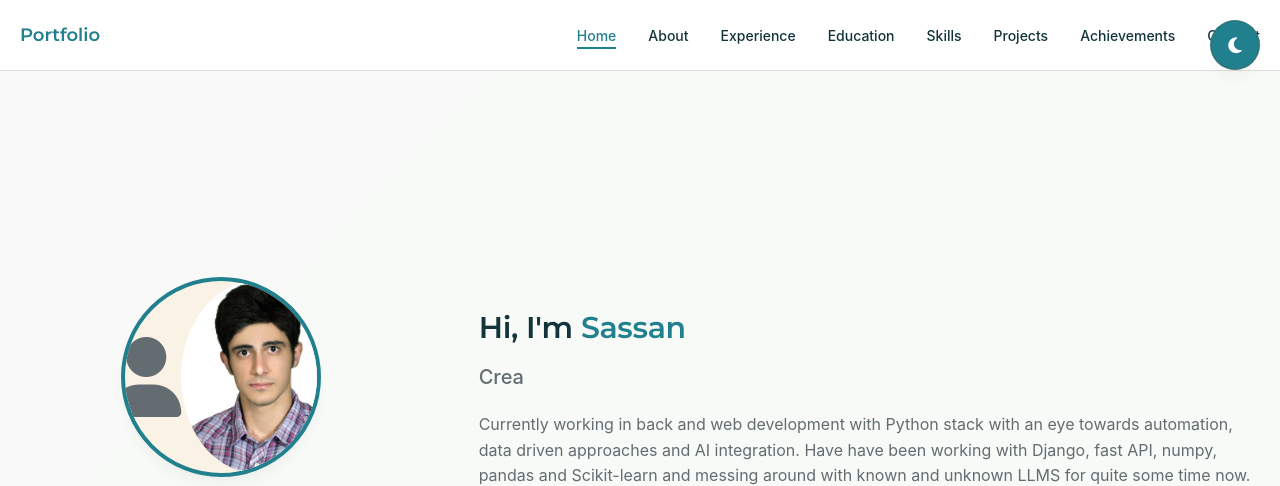
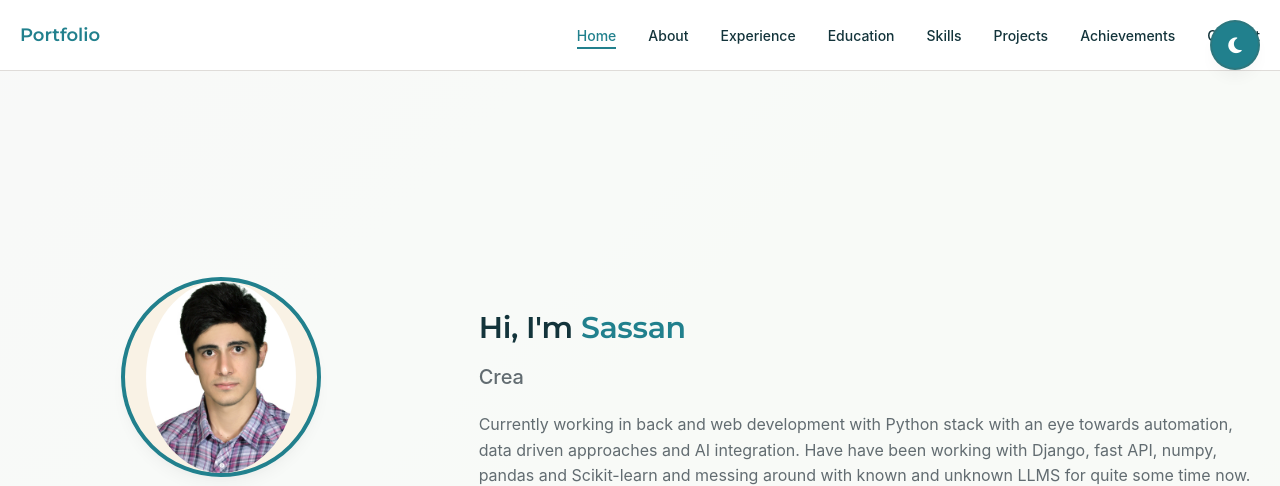
Before and after one commit to sasan-gsm/sassan, a plain HTML site: page index.html in a window 1280 px wide. Shown: the top 486 px of the page. Drawn offline with Linux system fonts and the light colour scheme; a web font is replaced by a local one.

Commit message:
Update index.html

```diff
--- a/index.html
+++ b/index.html
@@ -64,7 +64,6 @@
                 <div class="hero-left">
                     <div class="profile-image-container">
                         <div class="profile-image">
-                            <i class="fas fa-user profile-placeholder"></i>
                               <img src="profile.jpg" alt="Sassan" class="profile-photo" style="width: 150px; border-radius: 50%;">
                         </div>
                     </div>
```
